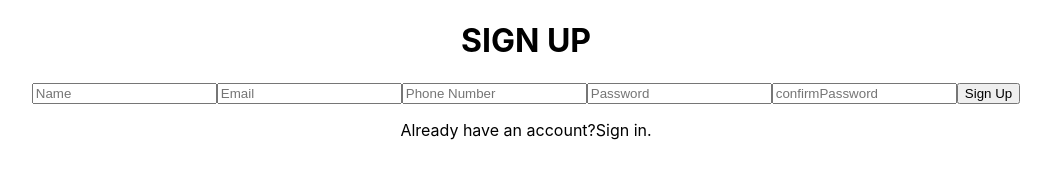
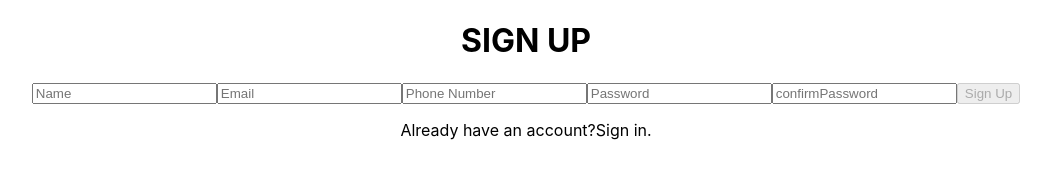
Before and after one commit to ft-water-my-plants-7/frontend, a React (Create React App) app in the folder water-my-plants/: page /Signup in a window 1280 px wide. Shown: the top 173 px of the page, without its empty margins (114-1165 px from the left). Built offline with nearby package versions, Linux system fonts and the light colour scheme.

Commit message:
sign-up schema added with validation

```diff
--- a/water-my-plants/src/Components/sign-up.js
+++ b/water-my-plants/src/Components/sign-up.js
@@ -1,6 +1,9 @@
 import React, { useState, useHistory, useEffect } from "react";
 import styled from "styled-components";
 import axios from "axios";
+import * as yup from "yup";
+import SignUpSchema from "../Validation/sign-up-schema"
+
 
 
 const SignUpForm = () => {
@@ -14,22 +17,46 @@ const SignUpForm = () => {
   };
 
   const [formValue, setFormValue] = useState(initialFormValue);
+  const [errors, setErrors] = useState({
+    name: "",
+    email: "",
+    phone: "",
+    password: "",
+    confirmPassword: "",
+  });
+    const [disabled, setDisabled] = useState(true);
 
   //EVENT HANDLERS
-  const changeHandler = (event) => {
-    setFormValue({ ...formValue, [event.target.name]: event.target.value });
-  };
+     const changeHandler = (event) => {
+       const { value, name, type, checked } = event.target;
+       const valueToUse = type === "checkbox" ? checked : value;
+       setFormErrors(name, valueToUse);
+       setFormValue({ ...formValue, [name]: valueToUse });
+     };
 
   const onSubmit = (event) => {
     event.preventDefault();
     console.log(formValue);
   };
 
+  const setFormErrors = (name, value) => {
+    yup
+      .reach(SignUpSchema, name)
+      .validate(value)
+      .then(() => setErrors({ ...errors, [name]: "" }))
+      .catch((err) => setErrors({ ...errors, [name]: err.errors[0] }));
+  };
+
+     useEffect(() => {
+       SignUpSchema.isValid(formValue).then((valid) => setDisabled(!valid));
+     }, [formValue]);
+
 
   return (
     <div>
       <h1>SIGN UP</h1>
       <form onSubmit={onSubmit}>
+        {/* unique username */}
         <input
           type="text"
           name="name"
@@ -44,6 +71,7 @@ const SignUpForm = () => {
           placeholder="Email"
           onChange={changeHandler}
         />
+        {/* valid phone number */}
         <input
           type="tel"
           name="phone"
@@ -51,6 +79,8 @@ const SignUpForm = () => {
           placeholder="Phone Number"
           onChange={changeHandler}
         />
+        <span>{errors.phone}</span>
+        {/* password required */}
         <input
           type="password"
           name="password"
@@ -65,7 +95,8 @@ const SignUpForm = () => {
           placeholder="confirmPassword"
           onChange={changeHandler}
         />
-        <button>Sign Up</button>
+        <button
+        disabled={disabled}>Sign Up</button>
       </form>
       <p>Already have an account?<span>Sign in.</span></p>
     </div>
--- /dev/null
+++ b/water-my-plants/src/Validation/sign-up-schema.js
@@ -0,0 +1,11 @@
+import * as yup from "yup";
+
+const SignUpSchema = yup.object().shape({
+  name: yup.string().required(),
+  email: yup.string(),
+  phone: yup.number().required("Phone Number Required"),
+  password: yup.string().required(),
+  confirmPassword: yup.string().required(),
+});
+
+export default SignUpSchema;
```
Also changed, not shown: 1 other file (tests, documents, lock files or other folders).
